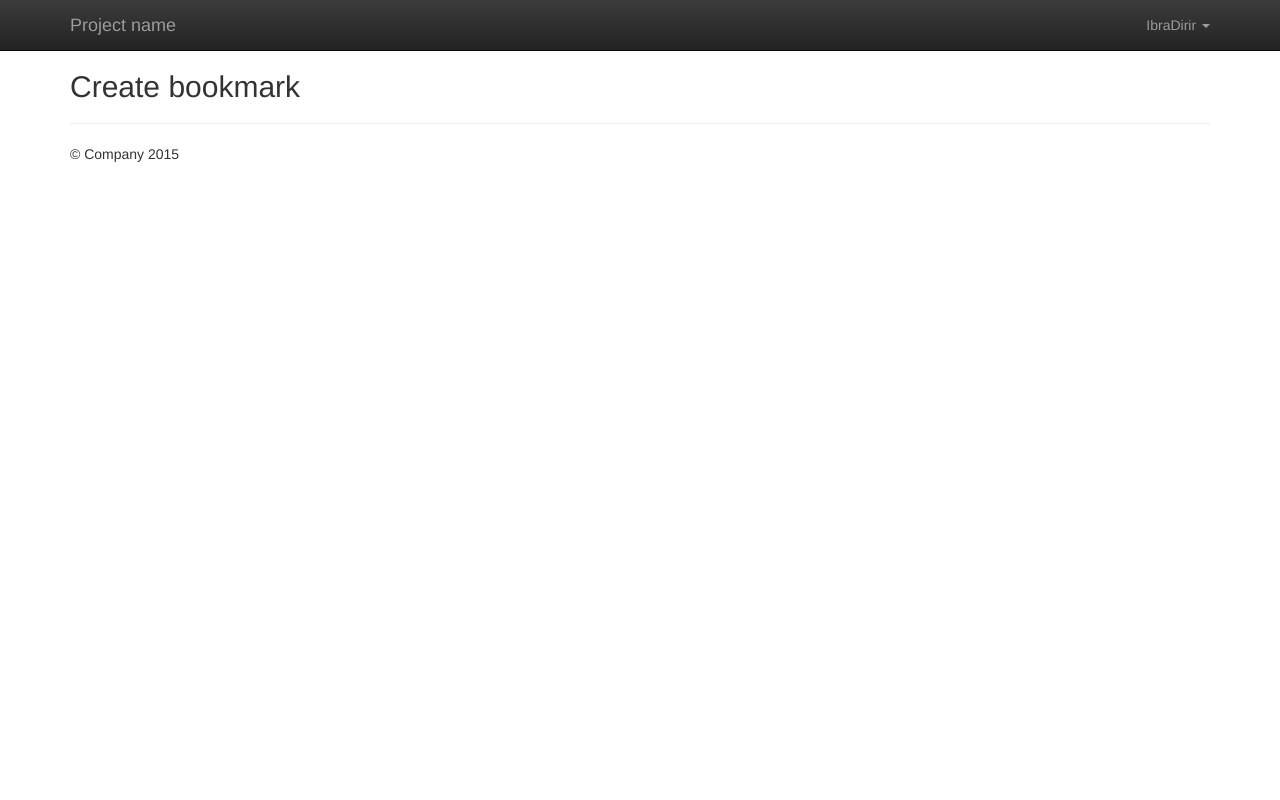
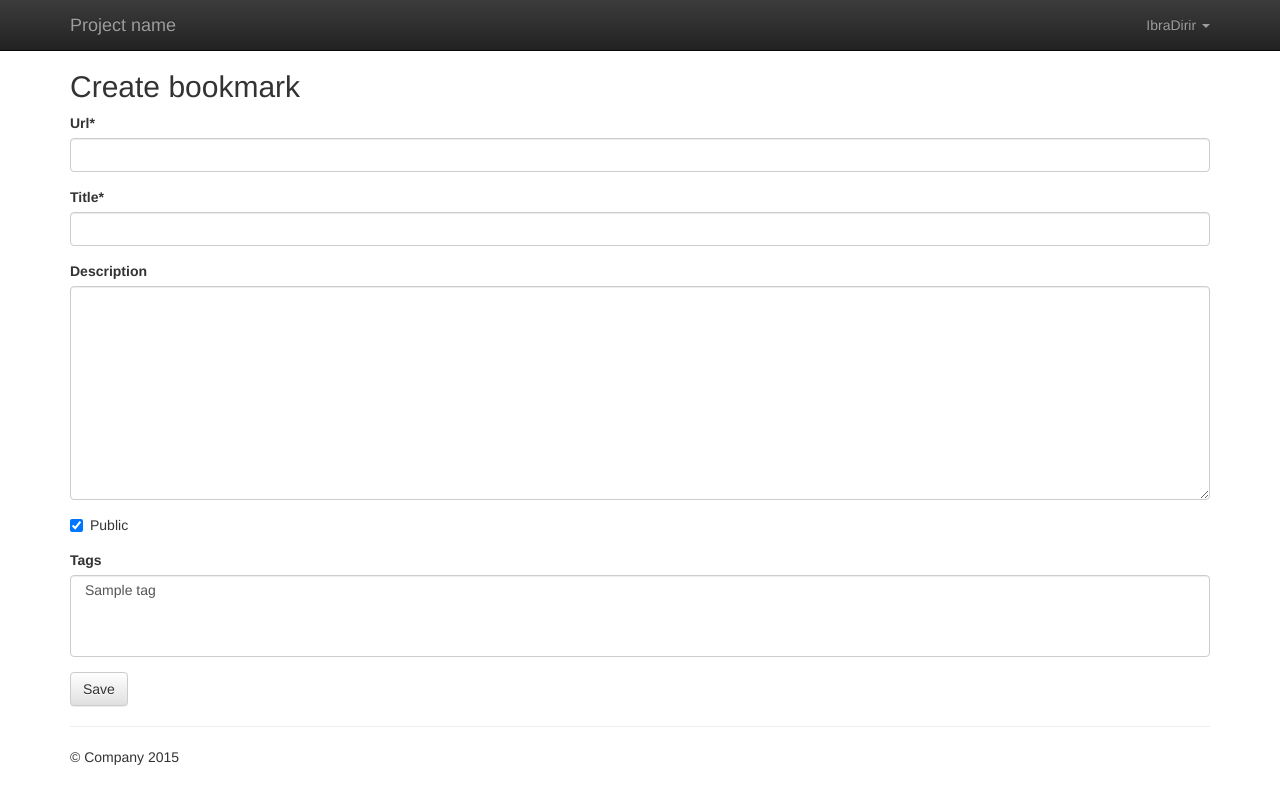
Before and after one commit to IbraDirir/MarcadoreApp, a Django app: page /create/ in a window 1280 px wide. Run offline with Django 3.2, Linux system fonts and the light colour scheme; a user stored in the database is signed in; tables that the repository leaves empty hold one stand-in row (values such as "Sample post"); some libraries are stand-ins or nearby versions.

Commit message:
added the templates for the form

```diff
--- a/mysite/marcador/templates/marcador/form.html
+++ b/mysite/marcador/templates/marcador/form.html
@@ -4,7 +4,6 @@
 {% block title %}
   {% if create %}Create{% else %}Edit{% endif %} bookmark
 {% endblock %}
-
 
 {% block heading %}
   <h2>
@@ -15,3 +14,16 @@
     {% endif %}
   </h2>
 {% endblock %}
+
+{% block content %}
+  {% if create %}
+    {% url "marcador_bookmark_create" as action_url %}
+  {% else %}
+    {% url "marcador_bookmark_edit" pk=form.instance.pk as action_url %}
+  {% endif %}
+  <form action="{{ action_url }}" method="post" accept-charset="utf-8">
+    {{ form|crispy }}
+    {% csrf_token %}
+    <p><input type="submit" class="btn btn-default" value="Save"></p>
+  </form>
+{% endblock %}
```
